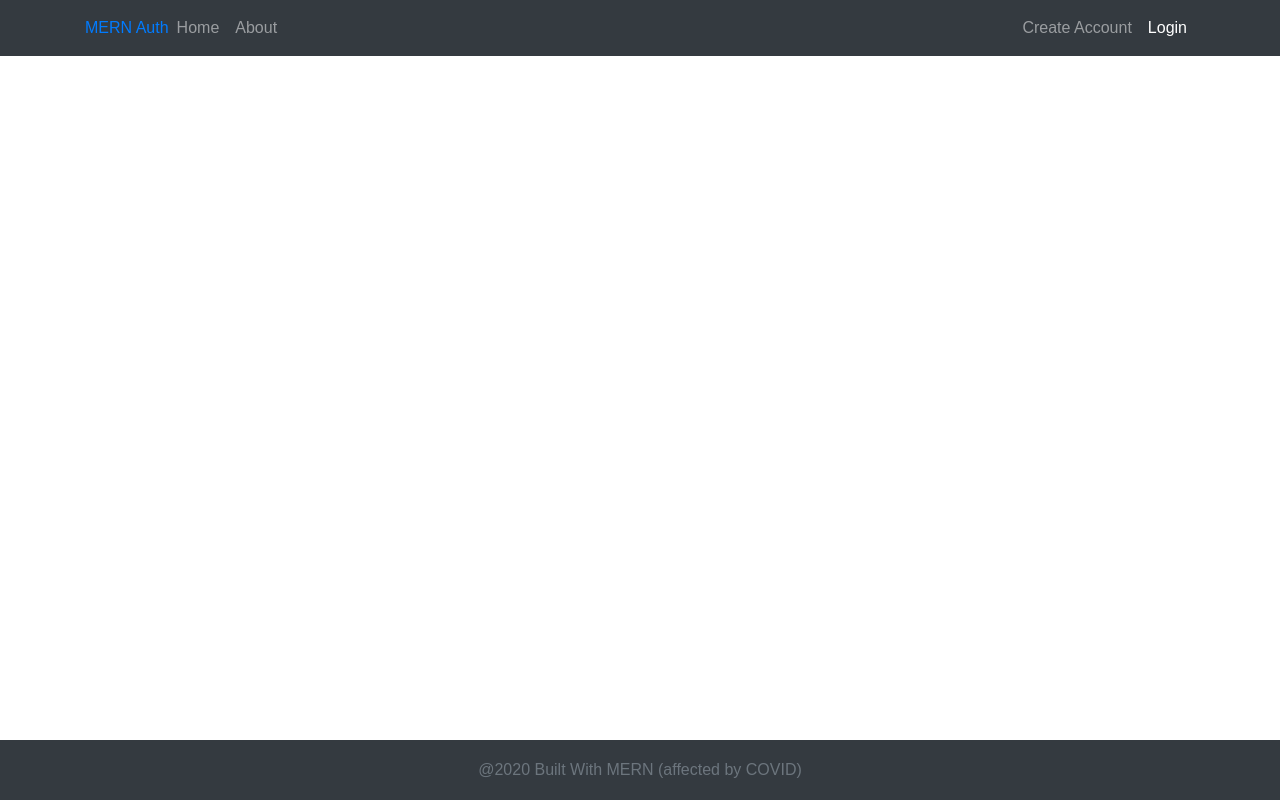
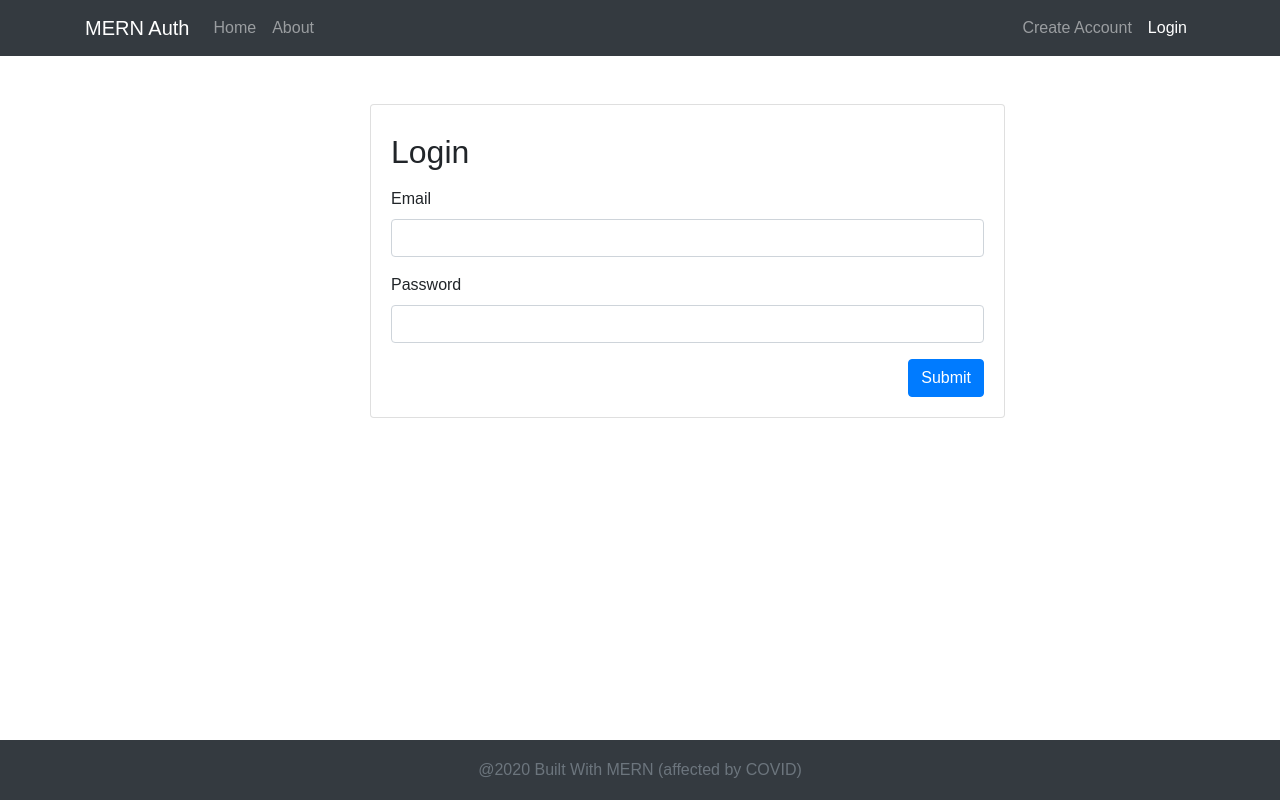
Before and after one commit to Lizzwest/MERN-Auth, a React (Create React App) app in the folder frontend/: page /login in a window 1280 px wide. Built offline with nearby package versions, Linux system fonts and the light colour scheme; no server answers.

Commit message:
[functional] add functional auth app

```diff
--- a/frontend/src/App.js
+++ b/frontend/src/App.js
@@ -8,15 +8,15 @@ import Footer from "./components/Footer"
 import Navbar from "./components/Navbar"
 import About from "./components/About"
 import './App.css';
-// import Login from "./components/Login"
+import Login from "./components/Login"
 import Signup from "./components/Signup"
-// import Profile from "./components/Profile"
+import Profile from "./components/Profile"
 
 
 const PrivateRoute = ({ component: Component, ...rest}) =>{
   const user = localStorage.getItem("jwtToken")
   return <Route {...rest} render={(props)=>{
-    return user ? <Component {...rest}{...props} /> : <Redirect to="/login" />
+    return user ? <Component {...rest} {...props} /> : <Redirect to="/login" />
   }}
   />
 }
@@ -58,13 +58,13 @@ function App() {
       <div className="container mt-5">
         <Switch >
           <Route path='/signup' component={Signup} />
-          {/* <Route
+          <Route
             path="/login"
-            render={(props) => <Login {...props} nowCurrentUser={nowCurrentUser} setIsAuthenticated={setIsAuthenticated} user={currentUser}/>}
+            render={(props) => <Login {...props} setCurrentUser={setCurrentUser} setIsAuthenticated={setIsAuthenticated} user={currentUser}/>}
               />
               <Route path="/about" component={About}/>
               <PrivateRoute path="/profile" component={Profile} user={currentUser}/>
-              <Route exact path="/" component={Welcome}/> */}
+              <Route exact path="/" component={Welcome}/>
         </Switch>
       </div>
     <Footer/>
--- a/frontend/src/components/Login.js
+++ b/frontend/src/components/Login.js
@@ -0,0 +1,62 @@
+import React, {useState, useEffect} from "react"
+import axios from "axios"
+import jwt_decode from "jwt-decode"
+import setAuthToken from "../utils/setAuthToken"
+import {Redirect} from "react-router-dom"
+const REACT_APP_SERVER_URL = process.env.REACT_APP_SERVER_URL
+
+const Login = (props) => {
+    let [email, setEmail] = useState("");
+    let [password, setPassword] = useState("")
+
+    let handleEmail = (e) => {
+        setEmail(e.target.value);
+    }
+    let handlePassword = (e) => {
+        setPassword(e.target.value)
+    }
+    let handleSubmit = (e) => {
+        e.preventDefault()
+
+    const userData = { email, password}
+     axios.post(`${REACT_APP_SERVER_URL}/api/users/login`, userData)
+     .then(response =>{
+         const {token} = response.data;
+        // save token to local storage
+         localStorage.setItem('jwtToken', token)
+         //set token to auth header
+         setAuthToken(token)
+         //decode token to get the user data
+         const decoded = jwt_decode(token);
+         //set current user
+         props.setCurrentUser(decoded)
+
+        })
+        .catch(error => console.log('Login error', error))
+    }
+    if(props.user) return <Redirect to="/profile" user={props.user} />
+    return(
+        <div className="row mt-4">
+            <div className="col-md-7 offset-md-3">
+                <div className="card card-body">
+                    <h2 className="py-2">Login</h2>
+                    <form onSubmit={handleSubmit}>
+                        <div className="form-group">
+                            <label htmlFor="email">Email</label>
+                            <input type="text" name="email" value={email} onChange={handleEmail} className="form-control" required/>
+                        </div>
+                        <div className="form-group">
+                            <label htmlFor="password">Password</label>
+                            <input type="password" name="password" value={password} onChange={handlePassword} className="form-control" required/>
+                        </div>
+                        <button type="submit" className="btn btn-primary float-right">Submit</button>
+                    </form>
+                </div>
+            </div>
+
+        </div>
+    )
+}
+
+
+export default Login
--- a/frontend/src/components/Navbar.js
+++ b/frontend/src/components/Navbar.js
@@ -5,7 +5,7 @@ const Navbar = (props) =>{
     return(
         <nav className="navbar navbar-expand-lg navbar-dark bg-dark">
             <div className="container">
-                <Link classname="navbar-brand">
+                <Link to="/" className="navbar-brand">
                     MERN Auth
                 </Link>
                 <button className="navbar-toggler" type="button" data-toggle="collapse" data-target="#navbarsExample07" aria-controls="#navbarsExample07" aria-expanded="false" aria-label="Toggle navigation">
--- a/frontend/src/components/Profile.js
+++ b/frontend/src/components/Profile.js
@@ -0,0 +1,27 @@
+import React from "react"
+import {Link} from "react-router-dom"
+
+const Profile = (props) =>{
+    const userData = props.user ?
+    (<div>
+        <h1>Profile</h1>
+    <p><strong>Name:</strong>{props.user.name}</p>
+    <p>Email:{props.user.email}</p>
+    {/* <p>Password:{props.user.password}</p> */}
+    <p>ID:{props.user.id}</p>
+    </div>) : <h4>Loading...</h4>
+
+    const errorDiv = () => {
+        return (
+            <div className="text-center pt-4">
+                <h3>Please <Link to="/login">Login</Link> to view this page</h3>
+            </div>
+        )
+    }
+    return(
+        <div>
+            {props.user ? userData : errorDiv()}
+        </div>
+    )
+}
+export default Profile
--- a/frontend/src/components/Signup.js
+++ b/frontend/src/components/Signup.js
@@ -39,11 +39,11 @@ const Signup = () =>{
     }
         if( redirect) return <Redirect to="/login" />
         return (
-            <div slassName="row mt-4">
+            <div className="row mt-4">
                 <div className=" col-md-7 offset-md-3">
                     <div className="card card-body">
                         <h2 className="py-2">
-                            <form action="/ideas" method="POST" onSubmit={handleSubmit}>
+                            <form onSubmit={handleSubmit}>
                                 <div className="form-group">
                                     <label htmlFor ="name">Name</label>
                                     <input type="text" name="name" value={name} onChange={handleName} className="form-control"></input>
```
